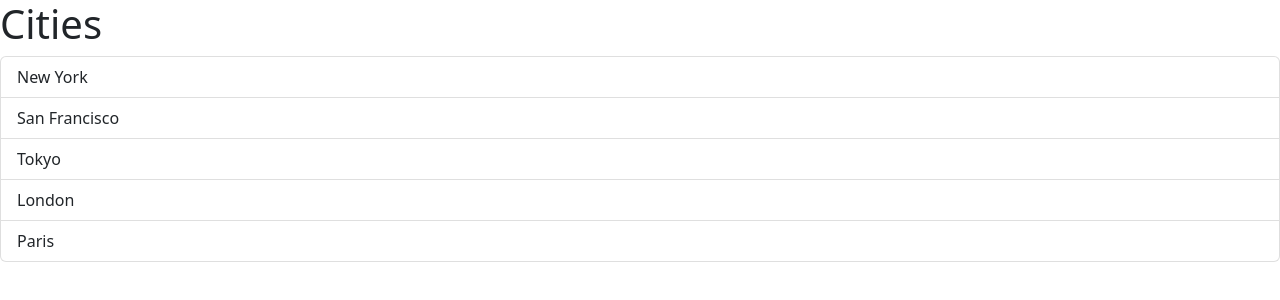
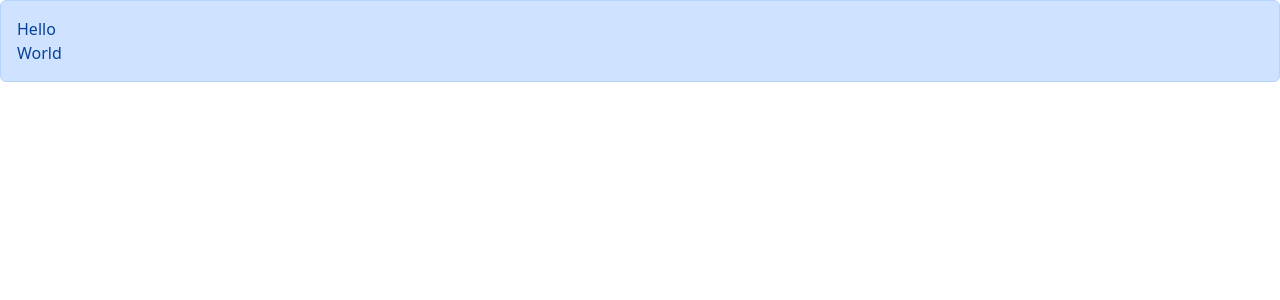
Before and after one commit to haleighspurlock/react-typescript, a React (Vite) app: page / in a window 1280 px wide. Shown: the top 300 px of the page. Built offline with nearby package versions, Linux system fonts and the light colour scheme.

Commit message:
passing children

```diff
--- a/src/App.tsx
+++ b/src/App.tsx
@@ -1,14 +1,12 @@
-import ListGroup from "./components/ListGroup";
+import Alert from "./components/Alert";
 
 function App() {
-  let items = ["New York", "San Francisco", "Tokyo", "London", "Paris"];
 
-  const handleSelectItem = (item: string) => {
-    console.log(item)
-  }
   return (
     <div>
-      <ListGroup items={items} heading="Cities" onSelectItem={handleSelectItem}/>
+      <Alert>
+        Hello <div>World</div>
+      </Alert>
     </div>
   );
 }
--- /dev/null
+++ b/src/components/Alert.tsx
@@ -0,0 +1,12 @@
+import { ReactNode } from "react";
+
+interface Props {
+    children: ReactNode;
+}
+const Alert = ({children}: Props) => {
+  return (
+  <div className="alert alert-primary">{children}</div>
+  )
+};
+
+export default Alert;
```
